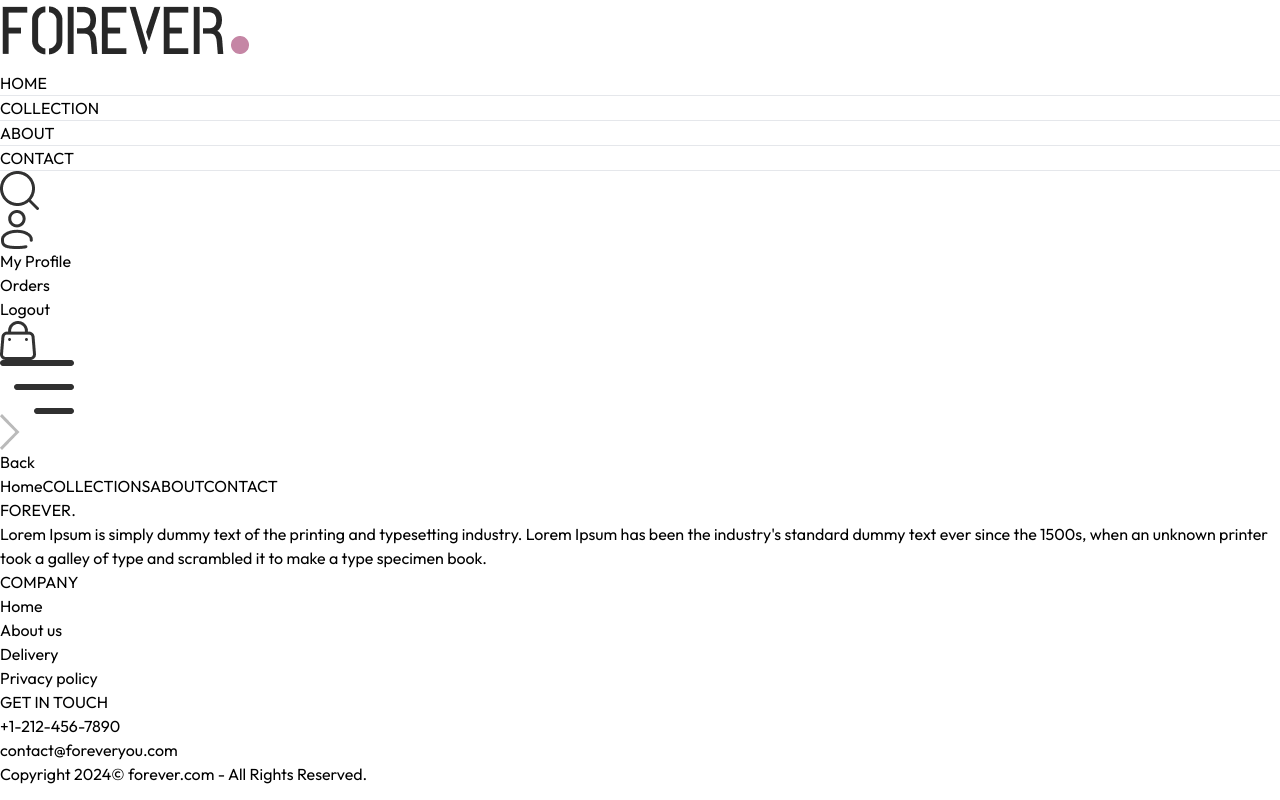
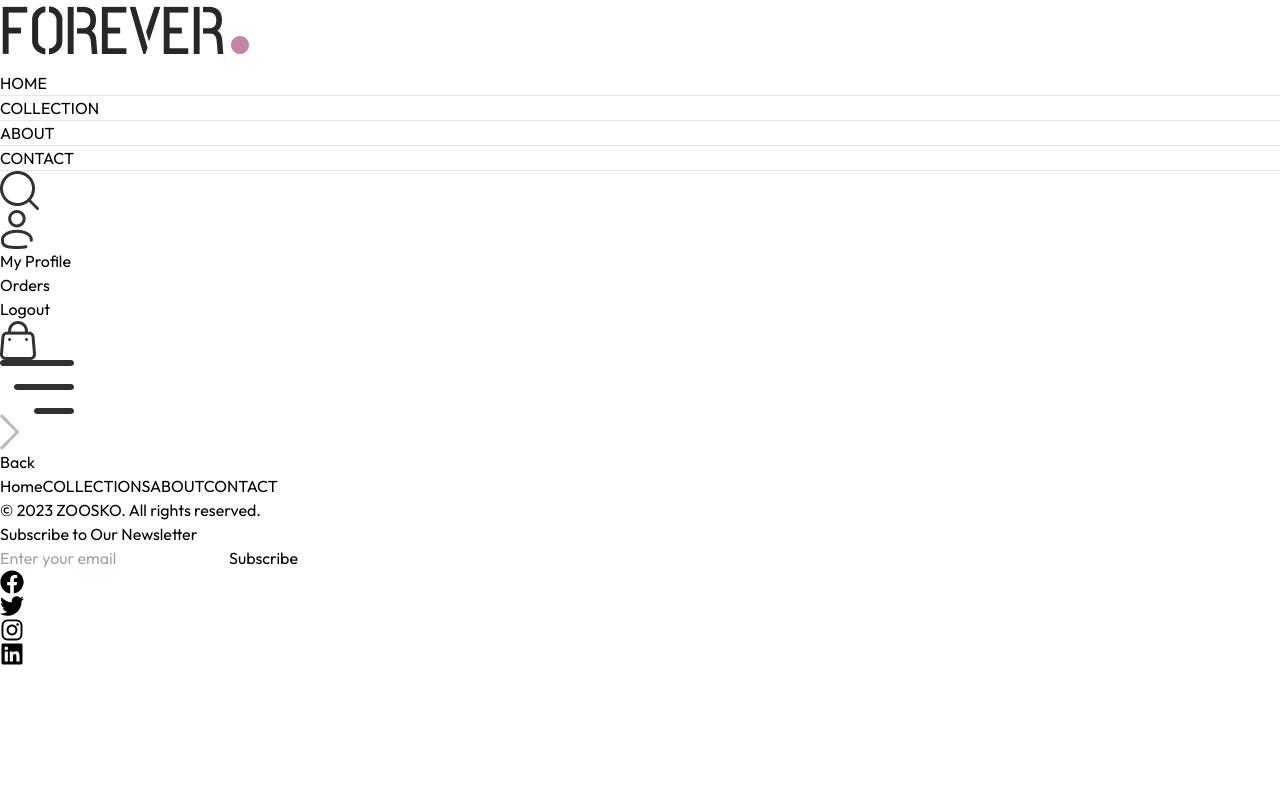
Before and after one commit to PranavMangalHere/FullStack-Project-Ecommerce-App, a React (Vite) app in the folder frontend/: page /orders in a window 1280 px wide. Built offline with nearby package versions, Linux system fonts and the light colour scheme.

Commit message:
Update Footer.jsx

```diff
--- a/frontend/src/components/Footer.jsx
+++ b/frontend/src/components/Footer.jsx
@@ -1,66 +1,78 @@
-// import React from 'react'
-// import {assets } from '../assets/assets'
-// const Footer = () => {
-//   return (
-//     <div>
-//       <div className='flex flex-col sm:grid grid-cols-[3fr_1fr_fr] gap-14 my-10 mt-40 text-sm'>
-
-//         <div>
-//           <img src={assets.logo} className='mb-5 w-12' alt=""  />
-//           <p className='w-full md:w-1/2 text-gray-600'>
-//             Lorem ipsum dolor sit amet consectetur adipisicing elit. Iusto et debitis similique voluptates distinctio facere ducimus. Dolorum itaque ea quae quod quaerat similique, fuga iste magnam consequatur cupiditate? Alias, dolor.
-//           </p>
-//         </div>
-
-//         <div>
-//           <p className='text-xl font-medium mb-5'>COMPANY</p>
-//           <ul className='flex flex-col gap-1 text-gray-600'></ul>
-//         </div>
-//       </div>
-//     </div>
-//   )
-// }
-
-// export default Footer;
-import React from "react";
+import { useState } from "react";
+import { FaFacebook, FaTwitter, FaInstagram, FaLinkedin } from "react-icons/fa";
 
 const Footer = () => {
+  const [email, setEmail] = useState("");
+
+  const handleSubscribe = async (e) => {
+    e.preventDefault();
+    const email = e.target.email.value;
+
+    try {
+      const response = await fetch("/subscribe", {
+        method: "POST",
+        headers: {
+          "Content-Type": "application/json",
+        },
+        body: JSON.stringify({ email }),
+      });
+
+      if (response.ok) {
+        alert("Subscription successful");
+        e.target.email.value = "";
+      } else {
+        alert("Subscription failed");
+      }
+    } catch (error) {
+      console.error(error);
+      alert("Subscription failed");
+    }
+  };
+
   return (
-    <footer className="bg-gray-100 py-8">
-      <div className="container mx-auto flex flex-col md:flex-row justify-between items-start space-y-8 md:space-y-0">
+    <footer className="bg-zinc-100 text-black py-5">
+      <div className="container mx-auto grid grid-cols-2 gap-10 text-left">
         {/* Left Section */}
-        <div className="md:w-1/3">
-          <h2 className="text-2xl font-bold">FOREVER<span className="text-pink-500">.</span></h2>
-          <p className="text-gray-600 mt-4">
-            Lorem Ipsum is simply dummy text of the printing and typesetting industry. Lorem Ipsum has been the
-            industry's standard dummy text ever since the 1500s, when an unknown printer took a galley of type and
-            scrambled it to make a type specimen book.
-          </p>
+        <div className="flex flex-col justify-center">
+          <p className="text-sm">© 2023 ZOOSKO. All rights reserved.</p>
         </div>
 
-        {/* Middle Section */}
-        <div className="md:w-1/3">
-          <h3 className="text-xl font-semibold mb-4">COMPANY</h3>
-          <ul className="space-y-2 text-gray-600">
-            <li><a href="#" className="hover:text-gray-800">Home</a></li>
-            <li><a href="#" className="hover:text-gray-800">About us</a></li>
-            <li><a href="#" className="hover:text-gray-800">Delivery</a></li>
-            <li><a href="#" className="hover:text-gray-800">Privacy policy</a></li>
-          </ul>
+        {/* Right Section (Subscribe Form and Social Links) */}
+        <div className="flex flex-col items-center justify-center">
+          <h2 className="text-lg font-bold mb-4">
+            Subscribe to Our Newsletter
+          </h2>
+          <form onSubmit={handleSubscribe} className="flex justify-center mb-4">
+            <input
+              type="email"
+              className="p-2 rounded-l-md bg-gray-800 text-gray-300 placeholder-gray-100 drop-shadow-xl"
+              placeholder="Enter your email"
+              value={email}
+              onChange={(e) => setEmail(e.target.value)}
+              required
+            />
+            <button
+              type="submit"
+              className="bg-blue-500 text-white p-2 rounded-xl"
+            >
+              Subscribe
+            </button>
+          </form>
+          <div className="flex justify-center space-x-10 mt-4">
+            <a href="#" className="text-blue-500 hover:text-blue-400">
+              <FaFacebook size={24} />
+            </a>
+            <a href="#" className="text-blue-500 hover:text-blue-400">
+              <FaTwitter size={24} />
+            </a>
+            <a href="#" className="text-blue-500 hover:text-blue-400">
+              <FaInstagram size={24} />
+            </a>
+            <a href="#" className="text-blue-500 hover:text-blue-400">
+              <FaLinkedin size={24} />
+            </a>
+          </div>
         </div>
-
-        {/* Right Section */}
-        <div className="md:w-1/3">
-          <h3 className="text-xl font-semibold mb-4">GET IN TOUCH</h3>
-          <p className="text-gray-600">+1-212-456-7890</p>
-          <p className="text-gray-600">contact@foreveryou.com</p>
-        </div>
-      </div>
-
-      <div className="mt-8 border-t border-gray-300 pt-4 text-center">
-        <p className="text-gray-600">
-          Copyright 2024© forever.com - All Rights Reserved.
-        </p>
       </div>
     </footer>
   );
```
